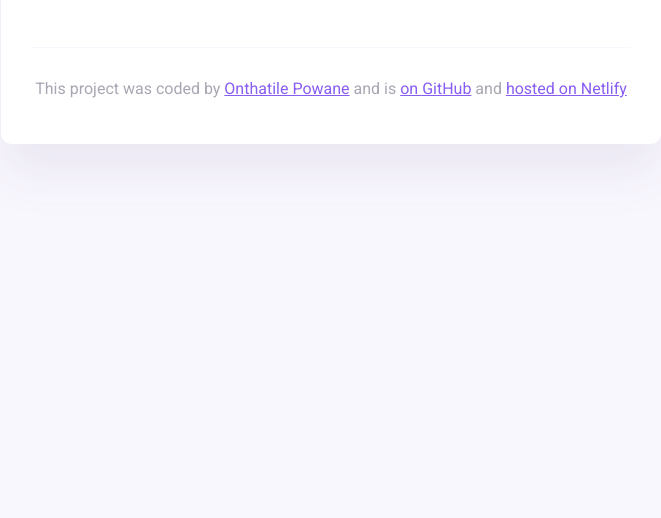
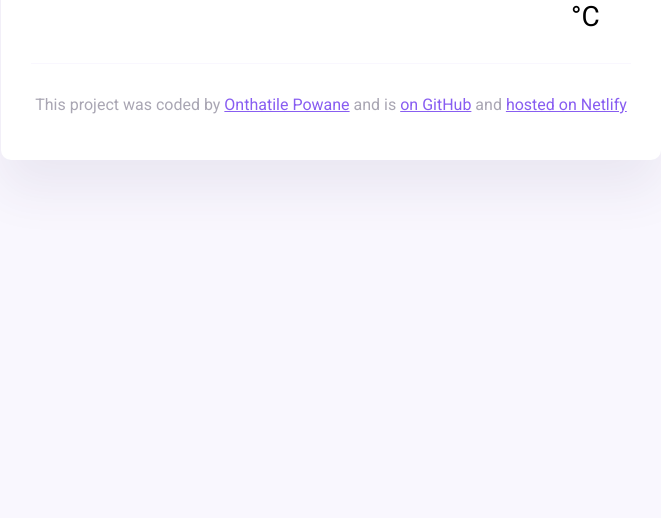
Before and after one commit to OnthatilePowane/my-awesome-project, a website built with Parcel: page index.html in a window 1280 px wide. Shown: the part 282-800 px from the top of the page, without its empty margins (309-970 px from the left). Built offline with nearby package versions, Linux system fonts and the light colour scheme.

Commit message:
added margin top

```diff
--- a/src/styles.css
+++ b/src/styles.css
@@ -81,12 +81,12 @@ main {
 .current-temperature-value {
   font-size: 80px;
   font-weight: bold;
+  margin-left: 10px;
 }
 
 .current-temperature-unit {
   font-size: 28px;
-  position: relative;
-  top: -38px;
+  margin-top: 16px;
 }
 
 footer {
```
